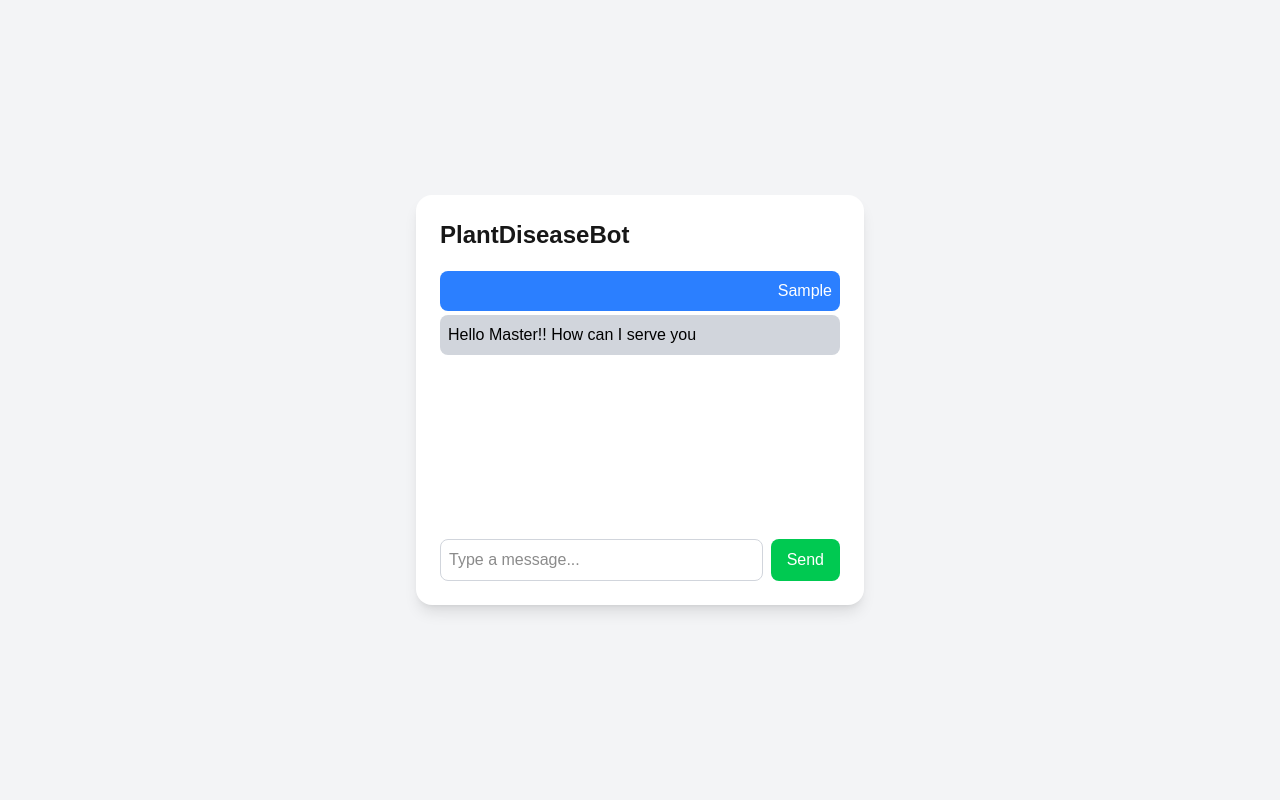
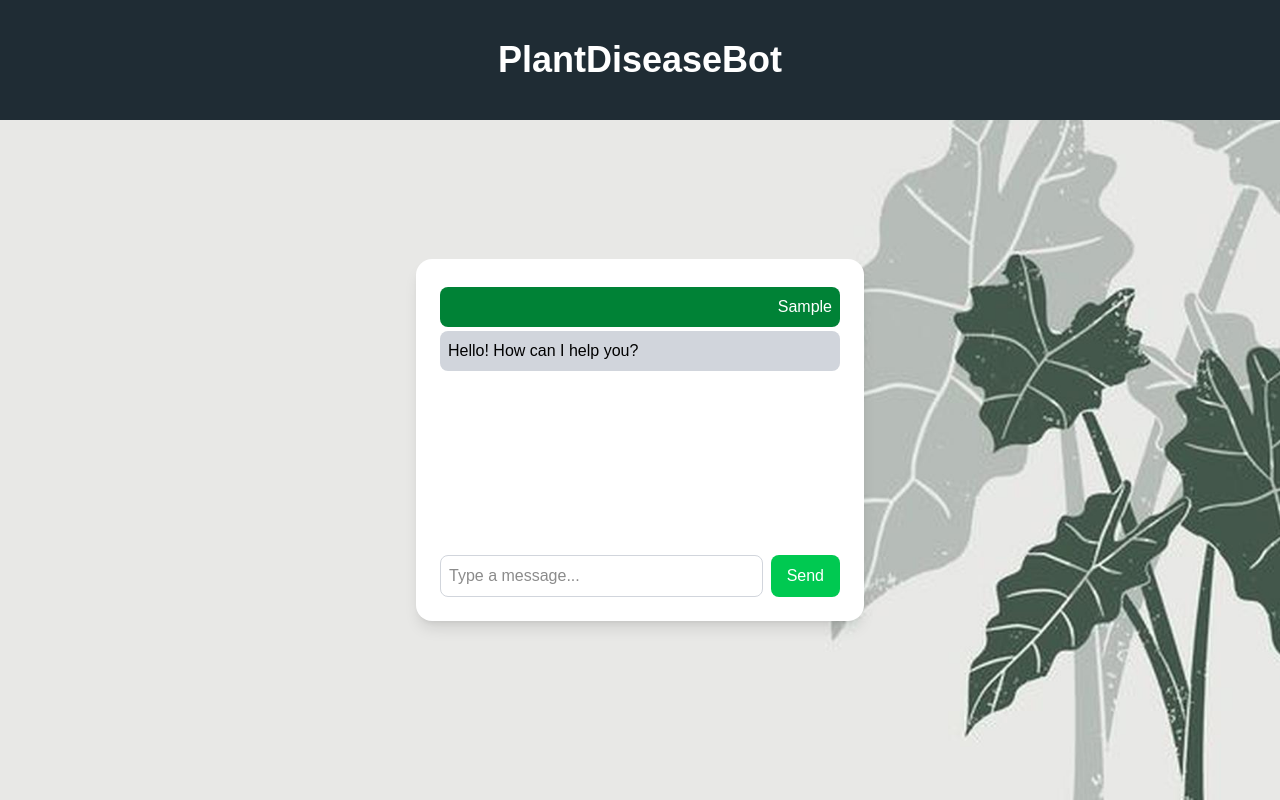
Before and after one commit to CodeInfinity007/PlantDiseaseBot, a Next.js app in the folder plantdiseasebot/: page / in a window 1280 px wide. Both pictures are taken after typing "Sample" into the empty fields and a click on the button "Send". Built offline with nearby package versions, Linux system fonts and the light colour scheme.

Commit message:
basic wallpaper with some css

```diff
--- a/plantdiseasebot/src/app/page.js
+++ b/plantdiseasebot/src/app/page.js
@@ -1,30 +1,28 @@
 'use client';
 import { useState } from 'react';
-// using useState hook to manage state
-// useState returns an array with two elements - the current state value and a function that lets you update it
-// The initial state is passed as an argument to useState
-// The function is used to update the state
-// The state is then used to render the UI
+
 export default function Chatbot() {
     const [messages, setMessages] = useState([]);
     const [input, setInput] = useState('');
-//Sample Bot Response
+
     const sendMessage = () => {
         if (input.trim() === '') return;
         setMessages([...messages, { text: input, sender: 'user' }]);
         setInput('');
+        // Simulate a bot response
         setTimeout(() => {
-            setMessages((prev) => [...prev, { text: 'Hello Master!! How can I serve you', sender: 'bot' }]);
+            setMessages((prev) => [...prev, { text: 'Hello! How can I help you?', sender: 'bot' }]);
         }, 500);
     };
 
     return (
-        <div className="flex flex-col items-center justify-center min-h-screen bg-gray-100 p-4">
-            <div className="w-full max-w-md bg-white rounded-2xl shadow-lg p-6">
-                <h2 className="text-2xl font-bold mb-4">PlantDiseaseBot</h2>
+        <div className="relative min-h-screen">
+            <div className="fixed top-0 w-full p-10 bg-[#1f2c34] text-white text-4xl font-bold text-center">PlantDiseaseBot</div>
+            <div className="flex flex-col items-center justify-center min-h-screen bg-cover bg-center" style={{ backgroundImage: "url('/bgr.jpg')", backgroundSize: "cover", backgroundPosition: "center", backgroundRepeat: "no-repeat" }}>
+                <div className="w-full max-w-md bg-white rounded-2xl shadow-lg p-6 mt-20">
                     <div className="h-64 overflow-y-auto mb-4">
                         {messages.map((msg, index) => (
-                        <div key={index} className={`p-2 my-1 rounded-lg ${msg.sender === 'user' ? 'bg-blue-500 text-white text-right' : 'bg-gray-300 text-black text-left'}`}> {msg.text} </div>
+                            <div key={index} className={`p-2 my-1 rounded-lg ${msg.sender === 'user' ? 'bg-green-700 text-white text-right' : 'bg-gray-300 text-black text-left'}`}> {msg.text} </div>
                         ))}
                     </div>
                     <div className="flex gap-2">
@@ -45,5 +43,6 @@ export default function Chatbot() {
                     </div>
                 </div>
             </div>
+        </div>
     );
 }
```
Also changed, not shown: plantdiseasebot/public/bgr.jpg (added). Lines whose indentation alone changed are shown as unchanged.
